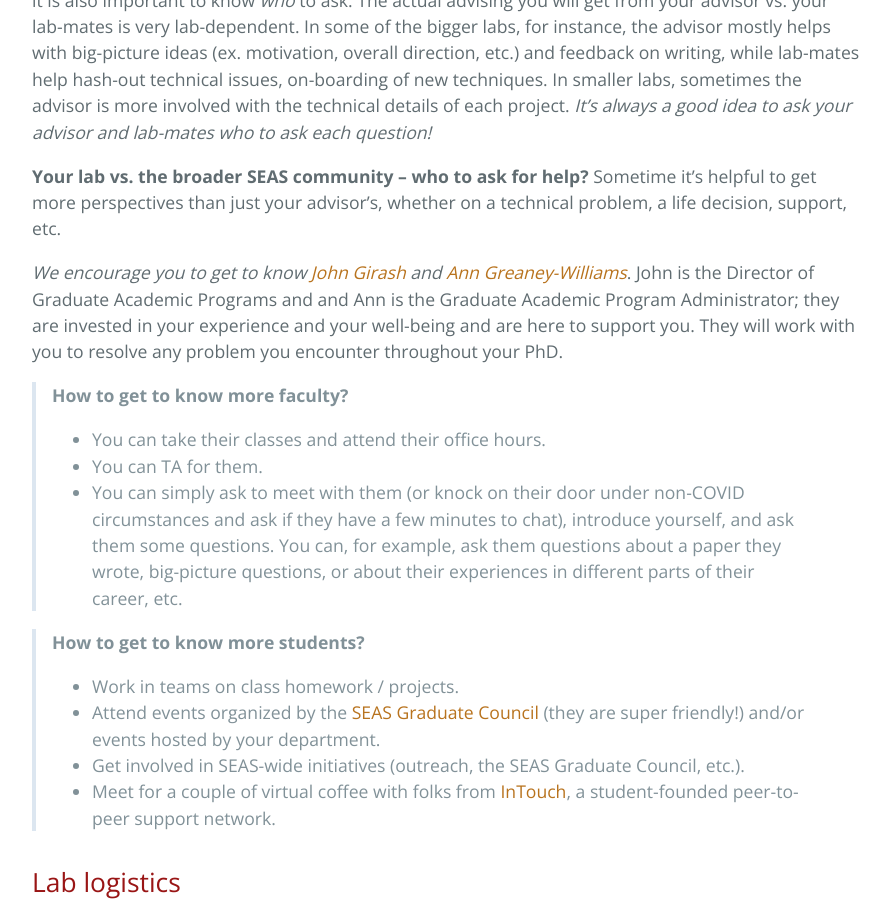
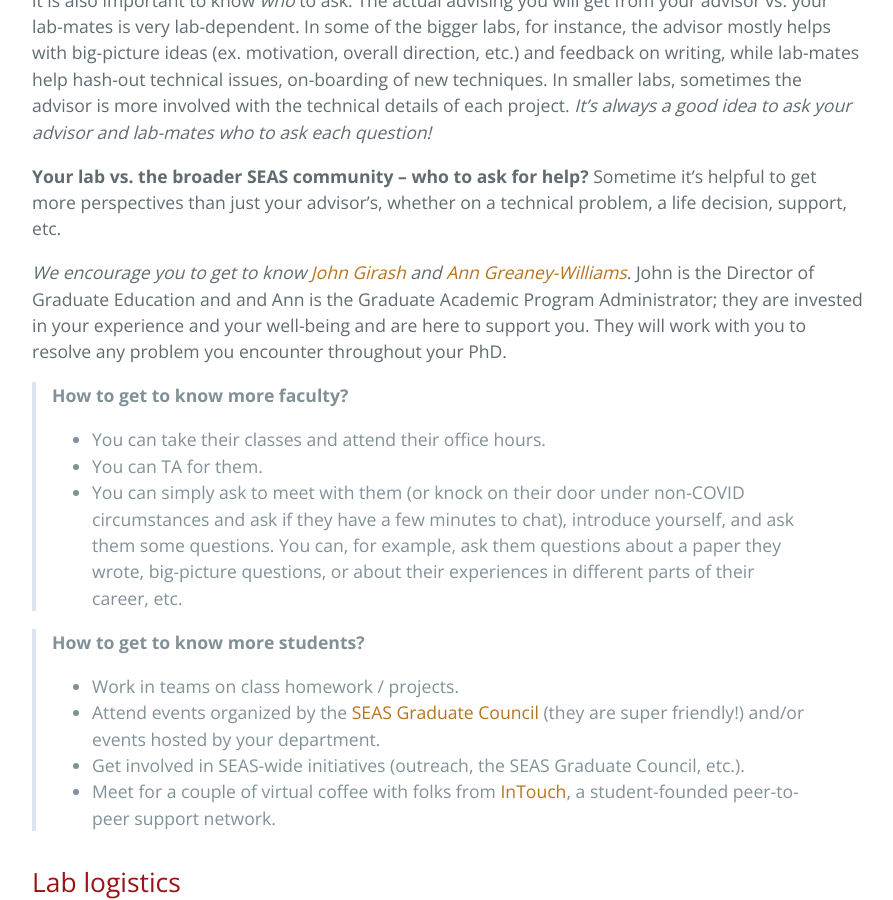
Before and after one commit to yanivyacoby/a-guide-to-your-phd, a Jekyll site: the page built from guide.md, in a window 1280 px wide and 900 px high, scrolled down 9657 px. Shown: the whole window, without its empty margins (192-1085 px from the left). Built offline with Jekyll 4.4.1, drawn with Linux system fonts in a browser that asks for light colours.

Commit message:
Update guide.md

```diff
--- a/guide.md
+++ b/guide.md
@@ -306,7 +306,7 @@ whether on a technical problem, a life decision, support, etc.
 
 _We encourage you to get to know [John Girash](https://scholar.harvard.edu/girash/home)
 and [Ann Greaney-Williams](https://www.seas.harvard.edu/about-us/directory?search=%22Ann%20Greaney-Williams%22)_.
-John is the Director of Graduate Academic Programs and
+John is the Director of Graduate Education and
 and Ann is the Graduate Academic Program Administrator;
 they are invested in your experience and your well-being
 and are here to support you.
```
